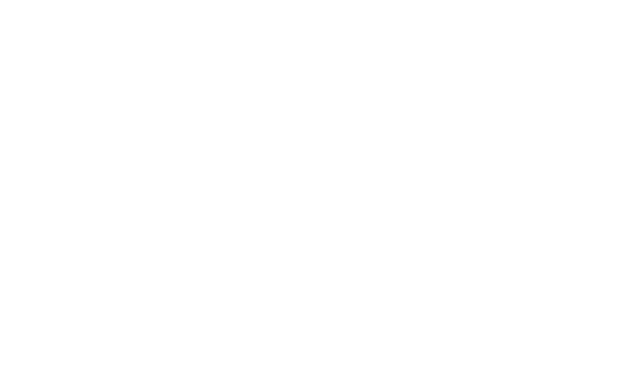
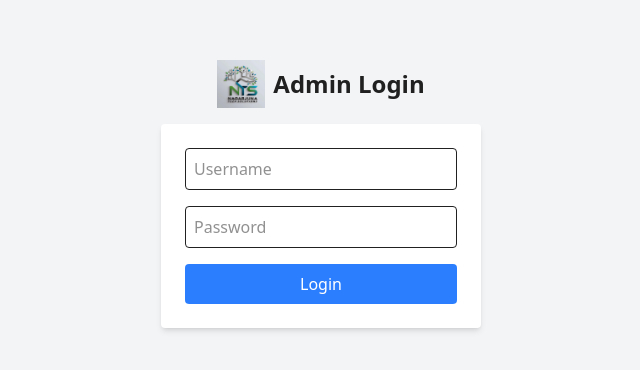
Before and after one commit to JudoBriqBi/foodstall, a React (Vite) app: page /admin in a window 1280 px wide. Before the commit this address had no page. Shown: the part 206-576 px from the top of the page, without its empty margins (319-959 px from the left). Built offline with nearby package versions, Linux system fonts and the light colour scheme.

Commit message:
admin pages

```diff
--- a/src/App.tsx
+++ b/src/App.tsx
@@ -3,6 +3,8 @@ import { Routes, Route } from 'react-router-dom';
 import Menu from './routes/Menu';
 import YourCart from './routes/YourCart';
 import Checkout from './routes/Checkout';
+import Admin from './routes/Admin';
+import AdminOrders from './routes/AdminOrders';
 
 function App() {
   return (
@@ -10,6 +12,8 @@ function App() {
       <Route path="/" element={<Menu />} />
       <Route path="/YourCart" element={<YourCart />} />
       <Route path="/checkout" element={<Checkout />} />
+      <Route path="/admin" element={<Admin />} />
+      <Route path="/admin/orders" element={<AdminOrders />} />
     </Routes>
   );
 }
--- /dev/null
+++ b/src/routes/Admin.tsx
@@ -0,0 +1,56 @@
+import { useState } from 'react';
+import axios from 'axios';
+import { useNavigate } from 'react-router-dom';
+
+const Admin = () => {
+  const [username, setUsername] = useState('');
+  const [password, setPassword] = useState('');
+  const navigate = useNavigate();
+
+  const handleLogin = async () => {
+    try {
+      const response = await axios.post('/api/admin/login', { username, password });
+      if (response.data.success) {
+        navigate('/admin/orders');
+      } else {
+        alert('Invalid username or password');
+      }
+    } catch (error) {
+      console.error('Login error:', error);
+      alert('Failed to login. Please try again.');
+    }
+  };
+
+  return (
+    <div className="flex flex-col items-center justify-center h-screen bg-gray-100">
+      <div className="flex items-center mb-4">
+        <img src="/companyLogo.png" alt="Company Logo" className="w-12 h-12 mr-2" />
+        <h1 className="text-2xl font-bold">Admin Login</h1>
+      </div>
+      <div className="bg-white p-6 rounded shadow-md w-80">
+        <input
+          type="text"
+          placeholder="Username"
+          value={username}
+          onChange={(e) => setUsername(e.target.value)}
+          className="w-full p-2 mb-4 border rounded"
+        />
+        <input
+          type="password"
+          placeholder="Password"
+          value={password}
+          onChange={(e) => setPassword(e.target.value)}
+          className="w-full p-2 mb-4 border rounded"
+        />
+        <button
+          onClick={handleLogin}
+          className="w-full bg-blue-500 text-white py-2 rounded hover:bg-blue-600"
+        >
+          Login
+        </button>
+      </div>
+    </div>
+  );
+};
+
+export default Admin;
--- /dev/null
+++ b/src/routes/AdminOrders.tsx
@@ -0,0 +1,81 @@
+import { useEffect, useState } from 'react';
+import axios from 'axios';
+
+type OrderedItem = {
+  name: string;
+  image: string;
+  quantity: number;
+};
+
+type Order = {
+  id: string | number;
+  order_id: string | number;
+  user_name: string;
+  ordered_items: OrderedItem[];
+  room_no: string | number;
+  table_no: string | number;
+};
+
+const AdminOrders = () => {
+  const [orders, setOrders] = useState<Order[]>([]);
+
+  useEffect(() => {
+    const fetchOrders = async () => {
+      try {
+        const response = await axios.get('/api/admin/orders');
+        setOrders(response.data);
+        console.log('Fetched orders:', response.data);
+      } catch (error) {
+        console.error('Error fetching orders:', error);
+      }
+    };
+
+    fetchOrders();
+  }, []);
+
+  console.log('Orders state:', orders);
+
+  return (
+    <div className="p-4">
+      <div className="flex items-center mb-4">
+        <img src="/companyLogo.png" alt="Company Logo" className="w-12 h-12 mr-2" />
+        <h1 className="text-2xl font-bold">Orders</h1>
+      </div>
+      <table className="w-full border-collapse border border-gray-300">
+        <thead>
+          <tr>
+            <th className="border border-gray-300 p-2">Order ID</th>
+            <th className="border border-gray-300 p-2">Customer Name</th>
+            <th className="border border-gray-300 p-2">Items</th>
+            <th className="border border-gray-300 p-2">Room No</th>
+            <th className="border border-gray-300 p-2">Table No</th>
+          </tr>
+        </thead>
+        <tbody>
+          {orders.map((order) => (
+            <tr key={order.id}>
+              <td className="border border-gray-300 p-2">{order.order_id}</td>
+              <td className="border border-gray-300 p-2">{order.user_name}</td>
+              <td className="border border-gray-300 p-2">
+                {order.ordered_items && order.ordered_items.length > 0 ? (
+                  order.ordered_items.map((item, index) => (
+                    <div key={index} className="flex items-center">
+                      <img src={item.image} alt={item.name} className="w-8 h-8 mr-2" />
+                      <span>{item.name} ({item.quantity})</span>
+                    </div>
+                  ))
+                ) : (
+                  <span>No items</span>
+                )}
+              </td>
+              <td className="border border-gray-300 p-2">{order.room_no}</td>
+              <td className="border border-gray-300 p-2">{order.table_no}</td>
+            </tr>
+          ))}
+        </tbody>
+      </table>
+    </div>
+  );
+};
+
+export default AdminOrders;
```
